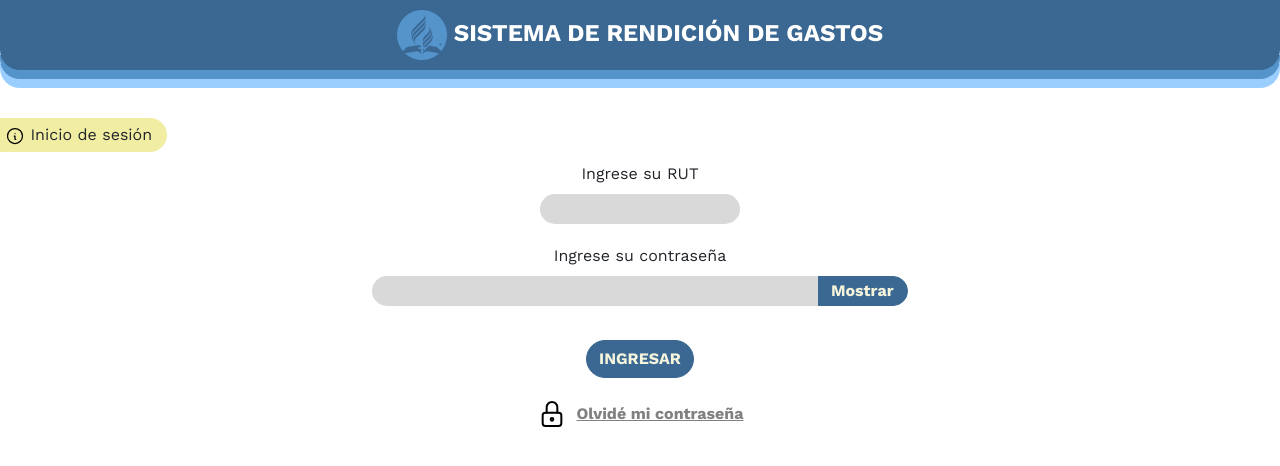
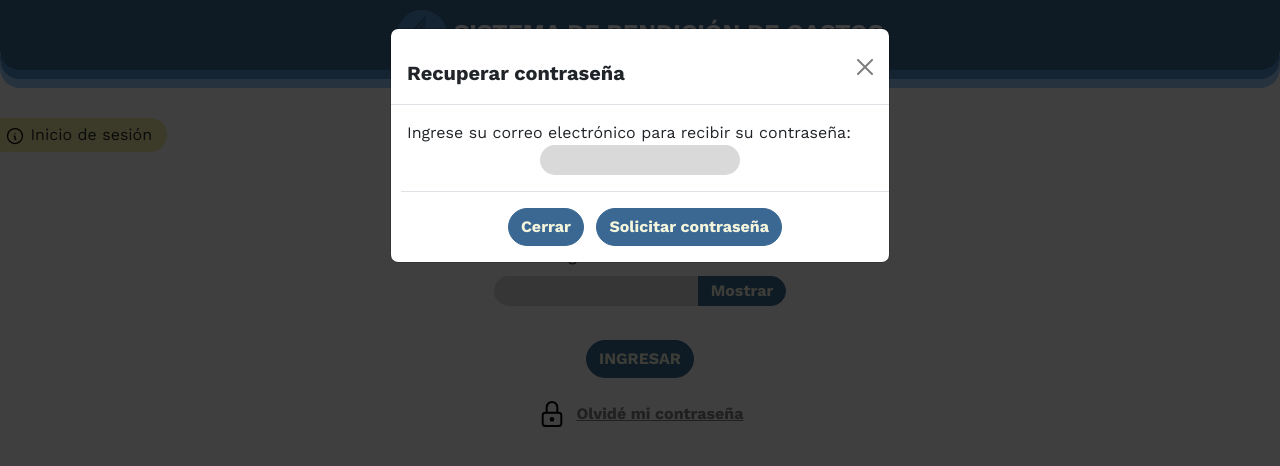
Before and after one commit to FunMachine-Dev/SGG, a website: page index.html in a window 1280 px wide. Both pictures are taken after a click on the element "Olvidé mi contraseña". Drawn offline with nearby package versions, Linux system fonts and the light colour scheme.

Commit message:
iniciar sesión Ok + modal forgot

```diff
--- a/css/estilo.css
+++ b/css/estilo.css
@@ -118,6 +118,10 @@ a :hover {
     cursor: pointer;
 }
 
+.btn-forgot{
+    background-color: none;
+}
+
 
 /*Aplica al título de cada gasto agregado*/
 p {
@@ -135,6 +139,11 @@ fieldset {
     border-radius: 0.5rem;
     text-align: center;
     margin-bottom: 10px;
+}
+
+/*Tamaño del título del fieldset para evitar que se vea feo en pantallas chicas*/
+legend{
+    font-size:medium;
 }
 
 /*Ajuste del fieldset a pantallas chicas*/
@@ -160,7 +169,6 @@ fieldset {
     display: block;
     margin: 0 auto;
     width: 200px;
-
 }
 
 /*ancho del boton mostrar pass*/
@@ -168,12 +176,14 @@ fieldset {
     height: 30px;
 }
 
-
-.input-group .btn {
-    width: 90px; /* Define el ancho del botón según tus necesidades */
+/*ancho input rut*/
+.inputRut, .inputPass{
+    width: 100%;
 }
 
-
+.login{
+    width: 400px;
+}
 
 
 /*Botones pagina inicio*/
--- a/index.html
+++ b/index.html
@@ -21,7 +21,7 @@
         SISTEMA DE RENDICIÓN DE GASTOS</div>
     <div class="adorno2">.</div>
     <div class="adorno3">.</div>
-<!-- ID index-->
+    <!-- ID index-->
     <div class="id-pag">
         <div class="txt-id-pag">
             <svg xmlns="http://www.w3.org/2000/svg" class="icon icon-tabler icon-tabler-info-circle" width="20"
@@ -36,27 +36,28 @@
         </div>
     </div>
     <!--secctión login-->
-    <div class="container text-center">
+    <div class="container text-center login">
         <!-- Fila del campo de nombre de usuario -->
         <div class="row justify-content-center">
-            <div class="col-10 col-sm-8 col-md-6"> <!-- Ajusta el tamaño de la columna según sea necesario -->
+            <div class="col-10 ">
                 <label for="usuario" class="form-label">Ingrese su RUT</label>
-                <input class="input form-control" type="text" id="usuario">
+                <input class="input inputRut form-control" type="text" id="rutUsuario" placeholder="Sin puntos ni guión">
             </div>
         </div>
 
         <!-- Fila del campo de contraseña -->
         <div class="row justify-content-center">
-            <div class="col-10 col-sm-8 col-md-6"> <!-- Ajusta el tamaño de la columna según sea necesario -->
+            <div class="col-10">
                 <label for="pass" class="form-label">Ingrese su contraseña</label>
-                <div class="input-group">
-                    <input type="password" class="input form-control" id="pass" aria-describedby="togglePassword">
-                    <button class="btn btn-outline-secondary d-flex align-items-center" type="button" id="togglePassword">Mostrar</button>
+                <div class="input-group flex-nowrap">
+                    <input type="password" class="input inputPass form-control w-100" id="pass" aria-describedby="togglePassword">
+                    <button class="btn btn-outline-secondary d-flex align-items-center" type="button"
+                        id="togglePassword">Mostrar</button>
                 </div>
             </div>
         </div>
         <br>
-        <a href="/inicio.html" class="btn btn-primary" role="button">INGRESAR</a>
+        <a href="/inicio.html" class="btn btn-primary " role="button">INGRESAR</a>
 
     </div>
 
@@ -69,9 +70,28 @@
             <path d="M11 16a1 1 0 1 0 2 0a1 1 0 0 0 -2 0" />
             <path d="M8 11v-4a4 4 0 1 1 8 0v4" />
         </svg>
-        <p>Olvidé mi contraseña</p>
+        <p data-bs-toggle="modal" data-bs-target="#exampleModal">Olvidé mi contraseña</p>
     </div>
+
+    <!-- Modal forgot -->
+<div class="modal fade" id="exampleModal" tabindex="-1" aria-labelledby="exampleModalLabel" aria-hidden="true">
+    <div class="modal-dialog">
+      <div class="modal-content">
+        <div class="modal-header">
+          <h1 class="modal-title fs-5" id="exampleModalLabel">Recuperar contraseña</h1>
+          <button type="button" class="btn-close" data-bs-dismiss="modal" aria-label="Close"></button>
+        </div>
+        <div class="modal-body">
+          Ingrese su correo electrónico para recibir su contraseña:
+          <input type="email" class="input mailRecuperar">
+        </div>
+        <div class="modal-footer">
+          <button type="button" class="btn btn-secondary" data-bs-dismiss="modal">Cerrar</button>
+          <button type="button" class="btn btn-primary">Solicitar contraseña</button>
+        </div>
+      </div>
     </div>
+  </div>
 
 
 
@@ -79,7 +99,7 @@
     <script src="https://cdn.jsdelivr.net/npm/bootstrap@5.3.3/dist/js/bootstrap.bundle.min.js"
         integrity="sha384-YvpcrYf0tY3lHB60NNkmXc5s9fDVZLESaAA55NDzOxhy9GkcIdslK1eN7N6jIeHz"
         crossorigin="anonymous"></script>
-        <script src="script.js"></script>
+    <script src="script.js"></script>
 </body>
 
 </html>
```
